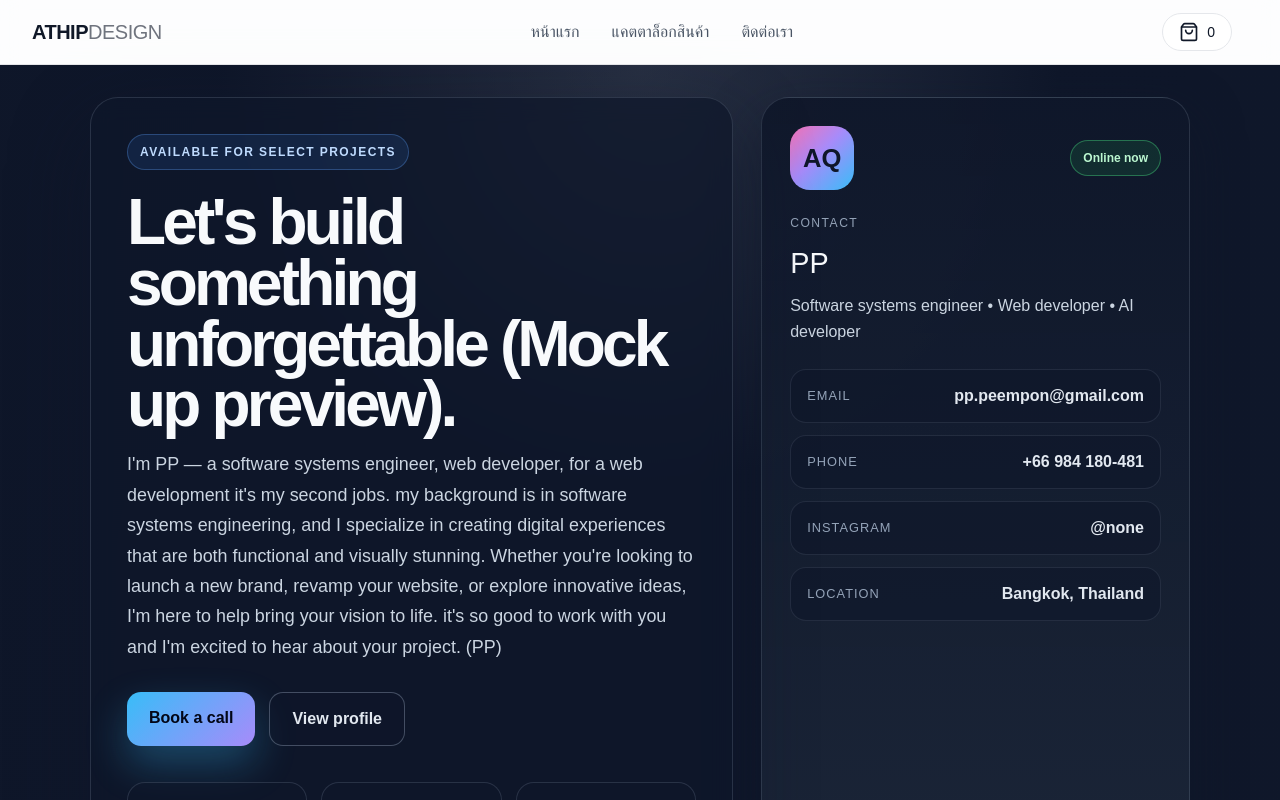
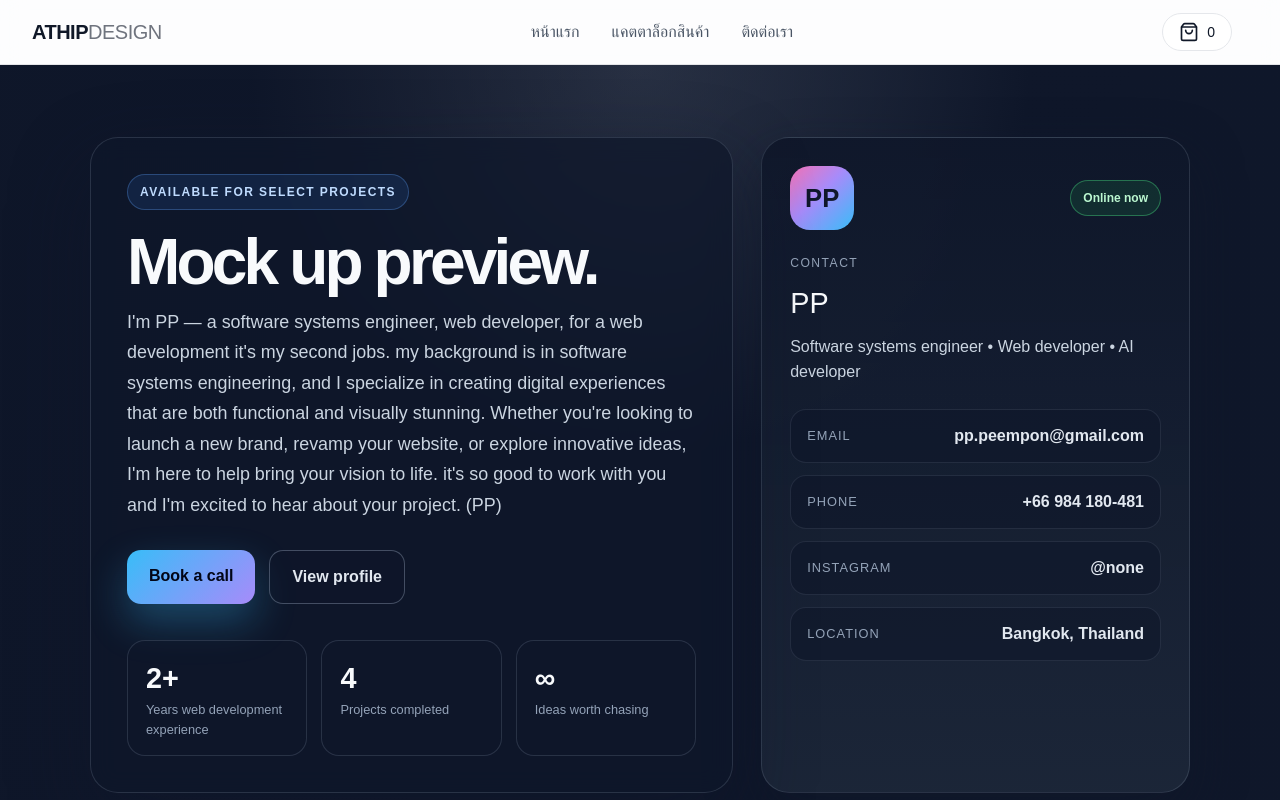
Before and after one commit to PPN-peem/Athip-web, a Next.js app: page /contact-us in a window 1280 px wide. Shown: the top 800 px of the page. Built offline with nearby package versions, Linux system fonts and the light colour scheme; a web font is replaced by a local one.

Commit message:
contact update

```diff
--- a/app/contact-us/page.tsx
+++ b/app/contact-us/page.tsx
@@ -68,7 +68,7 @@ export default function Page() {
               color: "#f8fafc",
             }}
           >
-            Let&apos;s build something unforgettable (Mock up preview).
+            Mock up preview.
           </h1>
 
           <p
@@ -189,7 +189,7 @@ export default function Page() {
                 color: "#0f172a",
               }}
             >
-              AQ
+              PP
             </div>
             <div
               style={{
```
